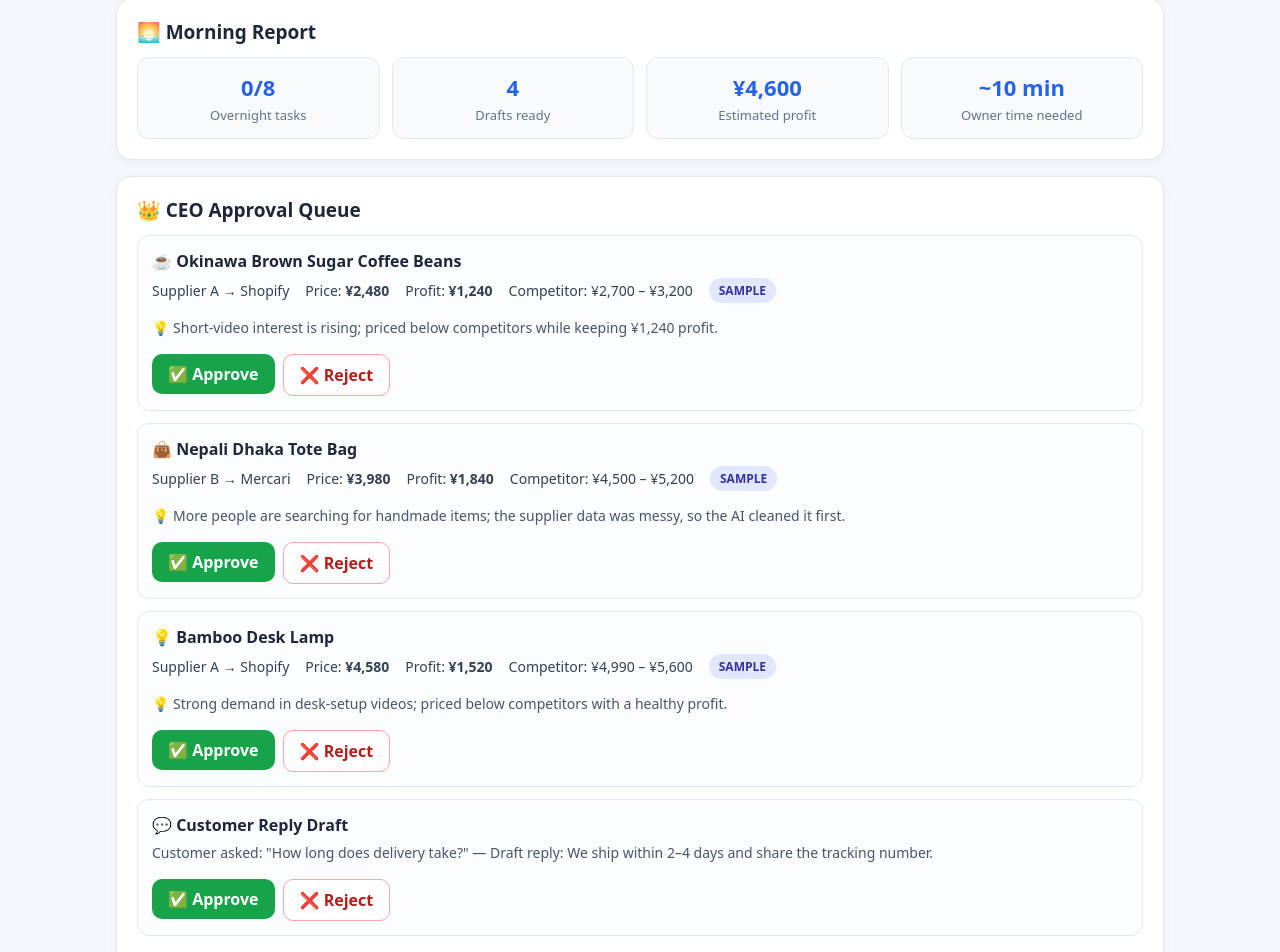
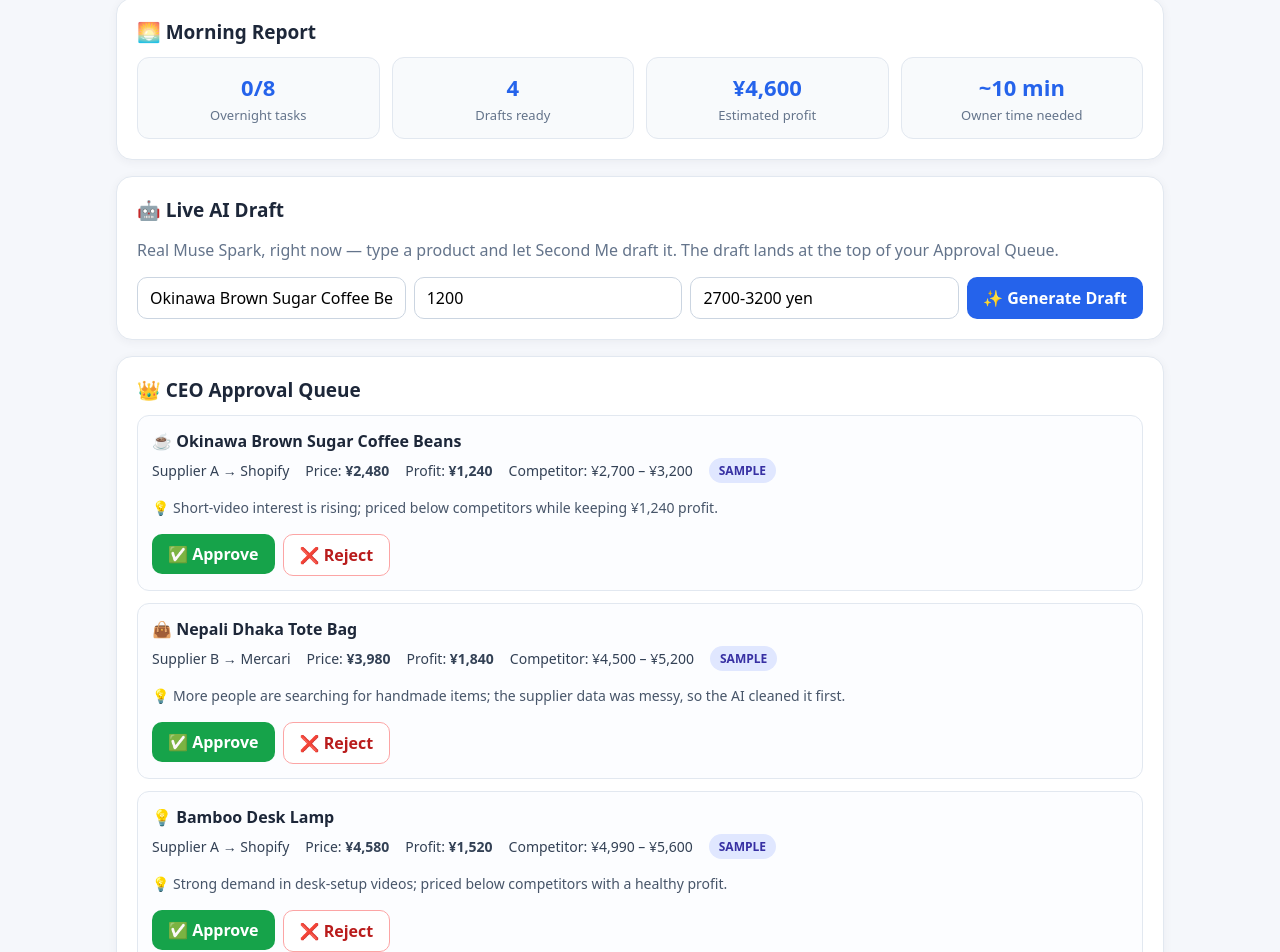
Before and after one commit to SUMANRAUT-20/second-me, a React (Vite) app: page / in a window 1280 px wide. Shown: the part 731-1683 px from the top of the page. Built offline with nearby package versions, Linux system fonts and the light colour scheme.

Commit message:
Day 1: live AI draft — Muse Spark wired into the approval queue

```diff
--- a/src/App.css
+++ b/src/App.css
@@ -285,3 +285,26 @@ h3 {
     font-size: 24px;
   }
 }
+.ai-form {
+  display: flex;
+  gap: 8px;
+  flex-wrap: wrap;
+  margin-top: 10px;
+}
+.ai-form input {
+  flex: 1;
+  min-width: 150px;
+  padding: 9px 12px;
+  border: 1px solid #cbd5e1;
+  border-radius: 10px;
+  font: inherit;
+  background: #fff;
+}
+.ai-form button {
+  white-space: nowrap;
+}
+.ai-error {
+  color: #b91c1c;
+  font-weight: 600;
+  margin-top: 10px;
+}
--- a/src/App.jsx
+++ b/src/App.jsx
@@ -119,7 +119,48 @@ function App() {
     const t = setTimeout(() => setVisibleLogs((v) => v + 1), 850);
     return () => clearTimeout(t);
   }, [running, visibleLogs]);
+  const [aiForm, setAiForm] = useState({
+    name: "Okinawa Brown Sugar Coffee Beans 200g",
+    cost: 1200,
+    competitor: "2700-3200 yen",
+  });
+  const [aiLoading, setAiLoading] = useState(false);
+  const [aiError, setAiError] = useState("");
 
+  async function generateDraft() {
+    setAiLoading(true);
+    setAiError("");
+    try {
+      const res = await fetch("http://localhost:8787/api/draft", {
+        method: "POST",
+        headers: { "Content-Type": "application/json" },
+        body: JSON.stringify(aiForm),
+      });
+      const data = await res.json();
+      if (!data.ok) throw new Error(data.error || "AI error");
+      setQueue((q) => [
+        {
+          id: Date.now(),
+          type: "listing",
+          emoji: "🤖",
+          name: data.draft.title,
+          supplier: "Live AI Draft",
+          platform: "Shopify",
+          price: data.draft.price,
+          profit: data.draft.price - Number(aiForm.cost),
+          competitor: aiForm.competitor,
+          signal: "LIVE",
+          reason: data.draft.reason,
+        },
+        ...q,
+      ]);
+    } catch (e) {
+      setAiError(
+        'Could not reach the AI server. Is "node server.mjs" running?',
+      );
+    }
+    setAiLoading(false);
+  }
   const reportReady = visibleLogs >= nightLogs.length;
   const approvedProfit = queue
     .filter((i) => i.status === "approved")
@@ -269,7 +310,41 @@ function App() {
           </div>
         </div>
       </section>
-
+      <section className="card">
+        <h2>🤖 Live AI Draft</h2>
+        <p className="dim">
+          Real Muse Spark, right now — type a product and let Second Me draft
+          it. The draft lands at the top of your Approval Queue.
+        </p>
+        <div className="ai-form">
+          <input
+            value={aiForm.name}
+            onChange={(e) => setAiForm({ ...aiForm, name: e.target.value })}
+            placeholder="Product name"
+          />
+          <input
+            type="number"
+            value={aiForm.cost}
+            onChange={(e) => setAiForm({ ...aiForm, cost: e.target.value })}
+            placeholder="Cost (yen)"
+          />
+          <input
+            value={aiForm.competitor}
+            onChange={(e) =>
+              setAiForm({ ...aiForm, competitor: e.target.value })
+            }
+            placeholder="Competitor prices"
+          />
+          <button
+            className="primary"
+            onClick={generateDraft}
+            disabled={aiLoading}
+          >
+            {aiLoading ? "Thinking..." : "✨ Generate Draft"}
+          </button>
+        </div>
+        {aiError && <p className="ai-error">{aiError}</p>}
+      </section>
       <section className="card queue">
         <h2>👑 CEO Approval Queue</h2>
         {queue.map((item) => (
```
Also changed, not shown: server.mjs (added, +88 -0 lines), test-api.mjs (line endings or trailing spaces).
